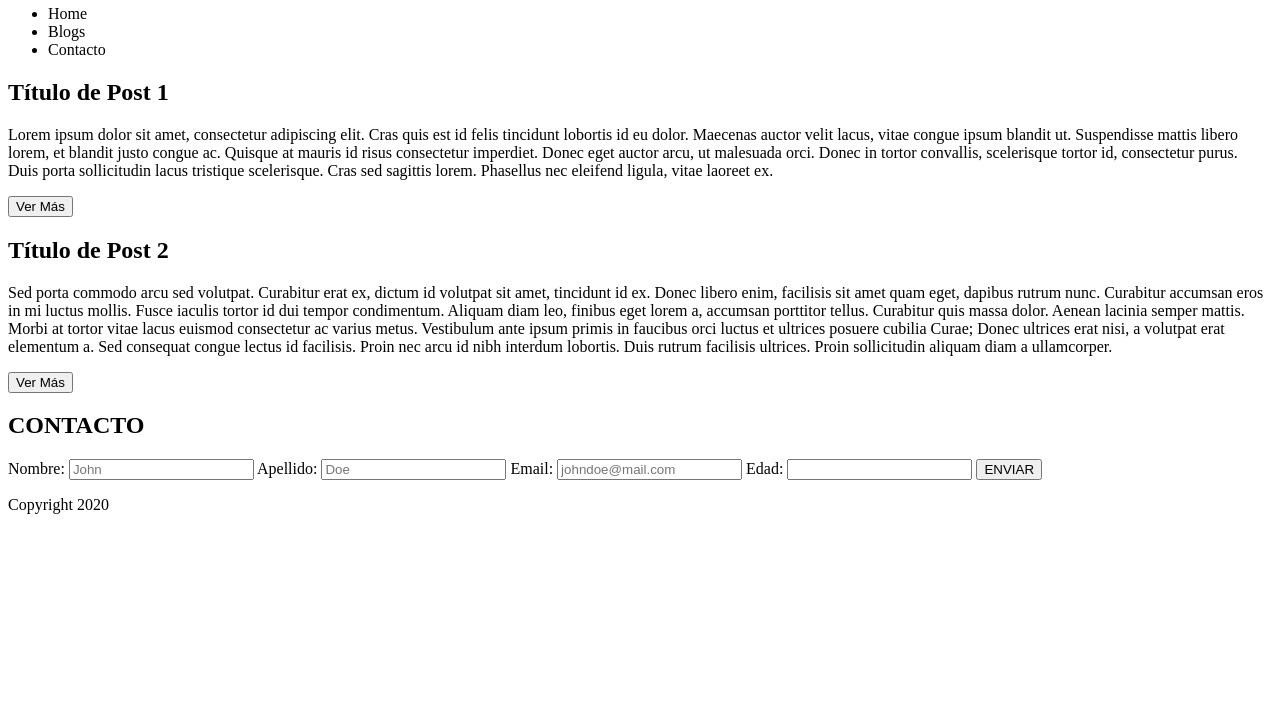
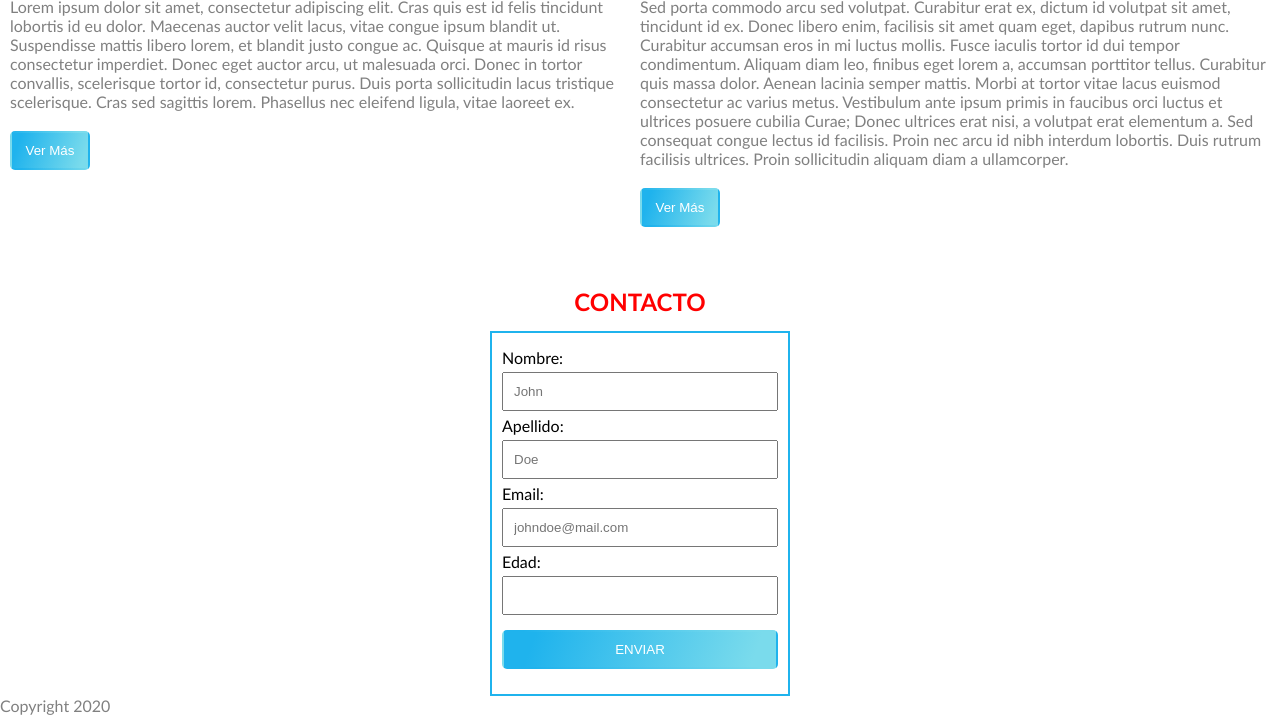
Before and after one commit to mparradop/blog, a plain HTML site: page index.html in a window 1280 px wide. Shown: the part 137-852 px from the top of the page. Before the commit the page ends 800 px from the top, so only its background shows below. Drawn offline with Linux system fonts and the light colour scheme.

Commit message:
Update index.html
href updated for css style file

```diff
--- a/index.html
+++ b/index.html
@@ -4,7 +4,7 @@
     <meta charset="UTF-8">
     <meta name="viewport" content="width=device-width, initial-scale=1.0">
     <title>Blog</title>
-    <!--<link rel="stylesheet" href="style/style.css">-->
+    <link rel="stylesheet" href="style.css">
 </head>
 <body>
     <header>
```
